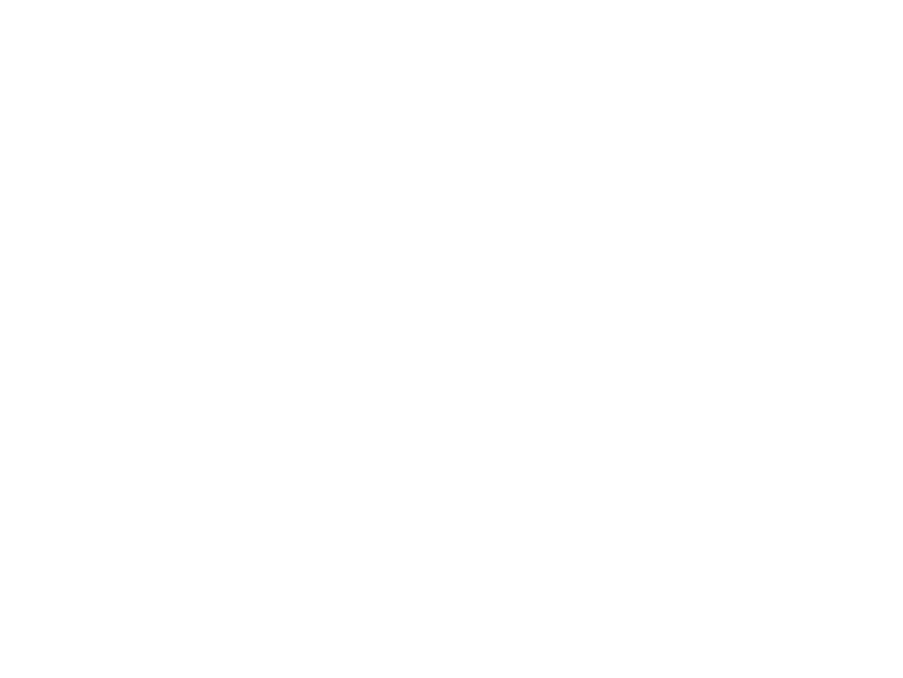
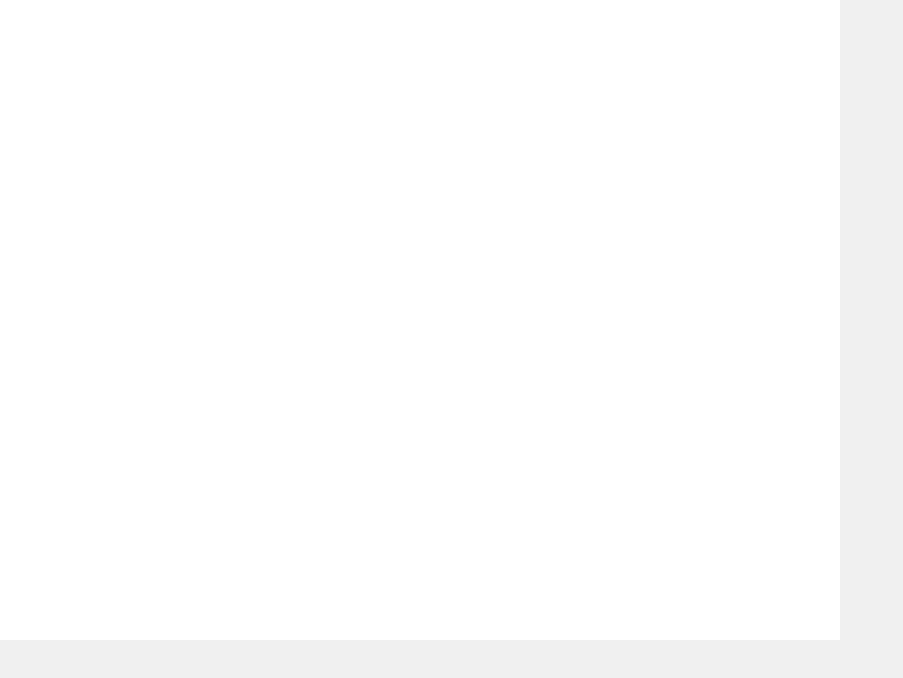
Before and after one commit to lelouch187/Age-calculator-app, a React (Create React App) app: page / in a window 1280 px wide. Shown: the top 678 px of the page, without its empty margins (0-903 px from the left). Built offline with nearby package versions, Linux system fonts and the light colour scheme.

Commit message:
connected variables color

```diff
--- a/src/App.js
+++ /dev/null
@@ -1,11 +0,0 @@
-
-
-function App() {
-  return (
-    <div className="App">
-
-    </div>
-  );
-}
-
-export default App;
--- /dev/null
+++ b/src/App.jsx
@@ -0,0 +1,11 @@
+function App() {
+  return (
+    <div className="wrapper">
+      <div className="container">
+      <div className="App"></div>
+      </div>
+    </div>
+  );
+}
+
+export default App;
--- a/src/index.js
+++ b/src/index.js
@@ -1,7 +1,6 @@
 import React from 'react';
 import ReactDOM from 'react-dom/client';
-import './index.scss';
-import './fonts.scss';
+import './styles/index.scss';
 import App from './App';
 import './assets/fonts/Poppins/Poppins-Bold.ttf';
 import './assets/fonts/Poppins/Poppins-BoldItalic.ttf';
--- a/src/index.scss
+++ /dev/null
@@ -1,5 +0,0 @@
-* {
-   box-sizing: border-box;
-   margin: 0;
-   padding: 0;
-  }
--- a/src/fonts.scss
+++ b/src/styles/_fonts.scss
@@ -1,30 +1,30 @@
 @font-face {
    font-family: "Bold";
    src: local("Poppins-Bold"),
-     url("./assets/fonts/Poppins/Poppins-Bold.ttf") format("truetype");
+     url("../assets/fonts/Poppins/Poppins-Bold.ttf") format("truetype");
  }
  @font-face {
    font-family: "BoldItalic";
    src: local("Poppins-BoldItalic"),
-     url("./assets/fonts/Poppins/Poppins-BoldItalic.ttf") format("truetype");
+     url("../assets/fonts/Poppins/Poppins-BoldItalic.ttf") format("truetype");
  }
  @font-face {
    font-family: "ExtraBold";
    src: local("Poppins-ExtraBold"),
-     url("./assets/fonts/Poppins/Poppins-ExtraBold.ttf") format("truetype");
+     url("../assets/fonts/Poppins/Poppins-ExtraBold.ttf") format("truetype");
  }
  @font-face {
    font-family: "ExtraBoldItalic";
    src: local("Poppins-ExtraBoldItalic"),
-     url("./assets/fonts/Poppins/Poppins-ExtraBoldItalic.ttf") format("truetype");
+     url("../assets/fonts/Poppins/Poppins-ExtraBoldItalic.ttf") format("truetype");
  }
  @font-face {
    font-family: "Italic";
    src: local("Poppins-Italic"),
-     url("./assets/fonts/Poppins/Poppins-Italic.ttf") format("truetype");
+     url("../assets/fonts/Poppins/Poppins-Italic.ttf") format("truetype");
  }
  @font-face {
    font-family: "Regular";
    src: local("Poppins-Regular"),
-     url("./assets/fonts/Poppins/Poppins-Regular.ttf") format("truetype");
+     url("../assets/fonts/Poppins/Poppins-Regular.ttf") format("truetype");
  }
--- /dev/null
+++ b/src/styles/_variables.scss
@@ -0,0 +1,8 @@
+$Purple: hsl(259, 100%, 65%);
+$LightRed: hsl(0, 100%, 67%);
+
+$White:hsl(0, 0%, 100%);
+$OffWhite:hsl(0, 0%, 94%);
+$LightGrey:hsl(0, 0%, 86%);
+$SmokeyGrey:hsl(0, 1%, 44%);
+$OffBlack:hsl(0, 0%, 8%);
--- /dev/null
+++ b/src/styles/index.scss
@@ -0,0 +1,19 @@
+@import './_fonts.scss', '_variables.scss';
+
+* {
+   box-sizing: border-box;
+   margin: 0;
+   padding: 0;
+}
+.wrapper{
+   height: 100vh;
+   background-color:$OffWhite;
+}
+.container{
+   max-width: 840px;
+}
+.App {
+   background-color:$White;
+   width: 100%;
+   height: 80vh;
+}
```
